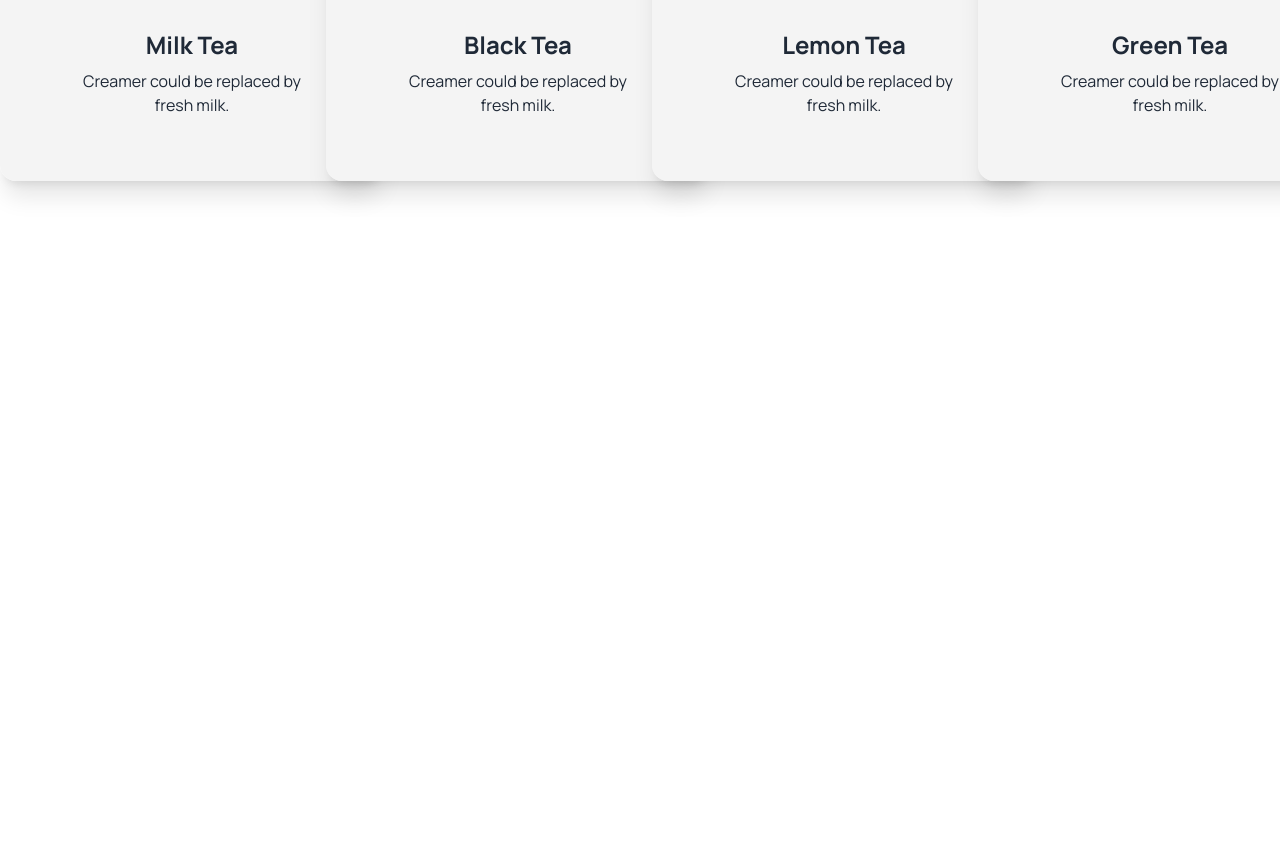
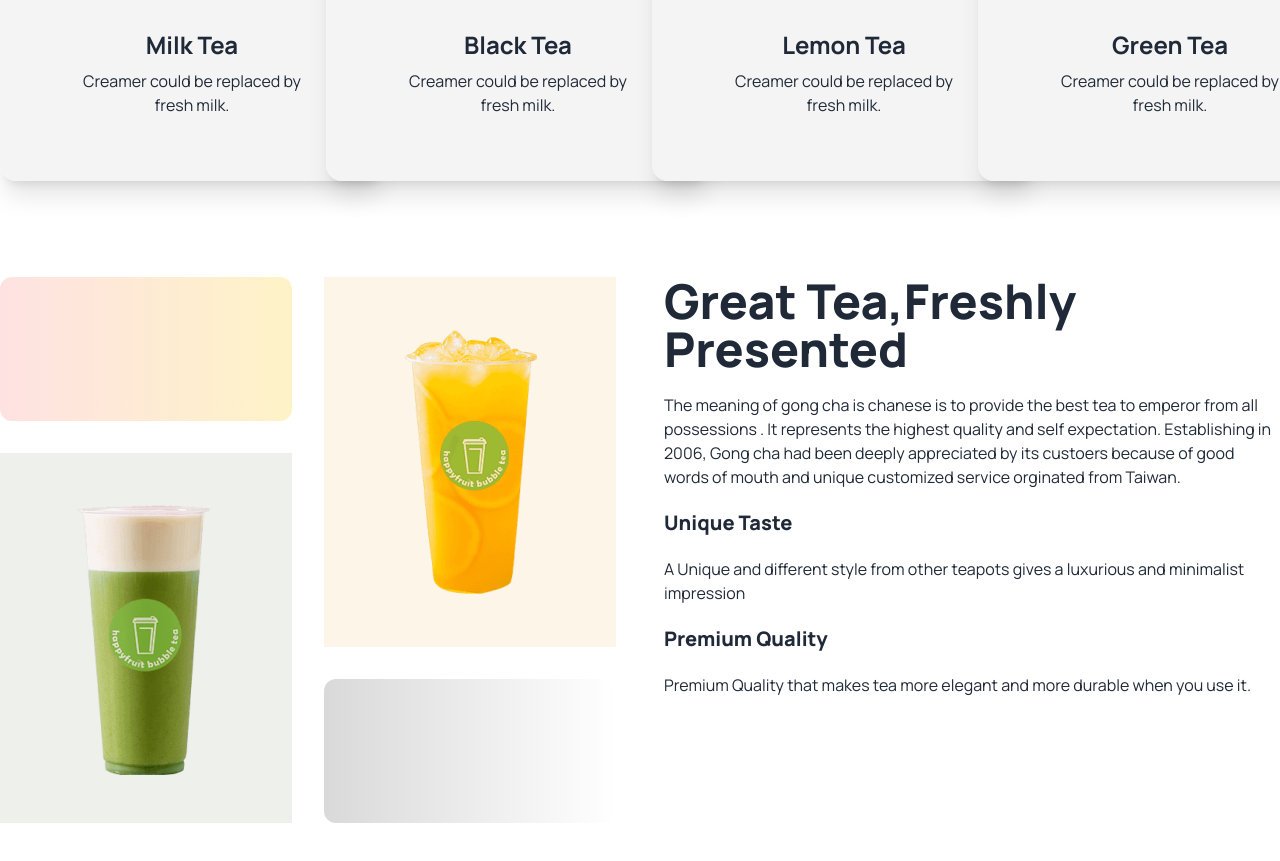
Before and after one commit to alamin6688/tea-house-website, a plain HTML site: page index.html in a window 1280 px wide. Shown: the part 868-1729 px from the top of the page. Before the commit the page ends 1145 px from the top, so only its background shows below. Drawn offline with nearby package versions, Linux system fonts and the light colour scheme.

Commit message:
Great tea Section added

```diff
--- a/index.html
+++ b/index.html
@@ -104,7 +104,36 @@
                 </div>
             </div>
         </section>
-
+        <!-- Great Tea Fresh Tea Section -->
+        <section class="my-24 gap-12 rounded-lg flex flex-col lg:flex-row">
+            <div  class="grid gap-8 grid-cols-1 md:grid-cols-2 flex-1">
+                <div class="rounded-xl h-36 bg-gradient-to-r from-red-100 to-amber-100"></div>
+                <div class="row-span-2 bg-[#E6A6231A] px-8 py-12 flex justify-center items-center">
+                    <img src="images/fresh-1.png" alt="">
+                </div>
+                <div class="row-span-2 bg-[#5776391A] px-8 py-12 flex justify-center items-center">
+                    <img src="images/fresh-2.png" alt="">
+                </div>
+                <div class="rounded-xl h-36 bg-gradient-to-r from-[#D9D9D9] to-[#FFFFFF]"></div>
+            </div>
+            <div class="space-y-5 flex-1">
+                <h3 class="text-5xl font-extrabold">
+                    Great Tea,Freshly <br>
+                    Presented
+                </h3>
+                <p>
+                    The meaning of gong cha is chanese is to provide the best tea to emperor from all possessions . It represents the highest quality and self expectation. Establishing in 2006, Gong cha had been deeply appreciated by its custoers  because of good words of mouth and unique customized service orginated from Taiwan.
+                </p>
+                <h4 class="text-xl font-extrabold">Unique Taste</h4>
+                <p>
+                    A Unique and different style from other teapots gives a luxurious and minimalist impression
+                </p>
+                <h4 class="text-xl font-extrabold mt-8">Premium Quality</h4>
+                <p>
+                    Premium Quality that makes tea more elegant and more durable when you use it.
+                </p>
+            </div>
+        </section>
 
 
     </main>
```
